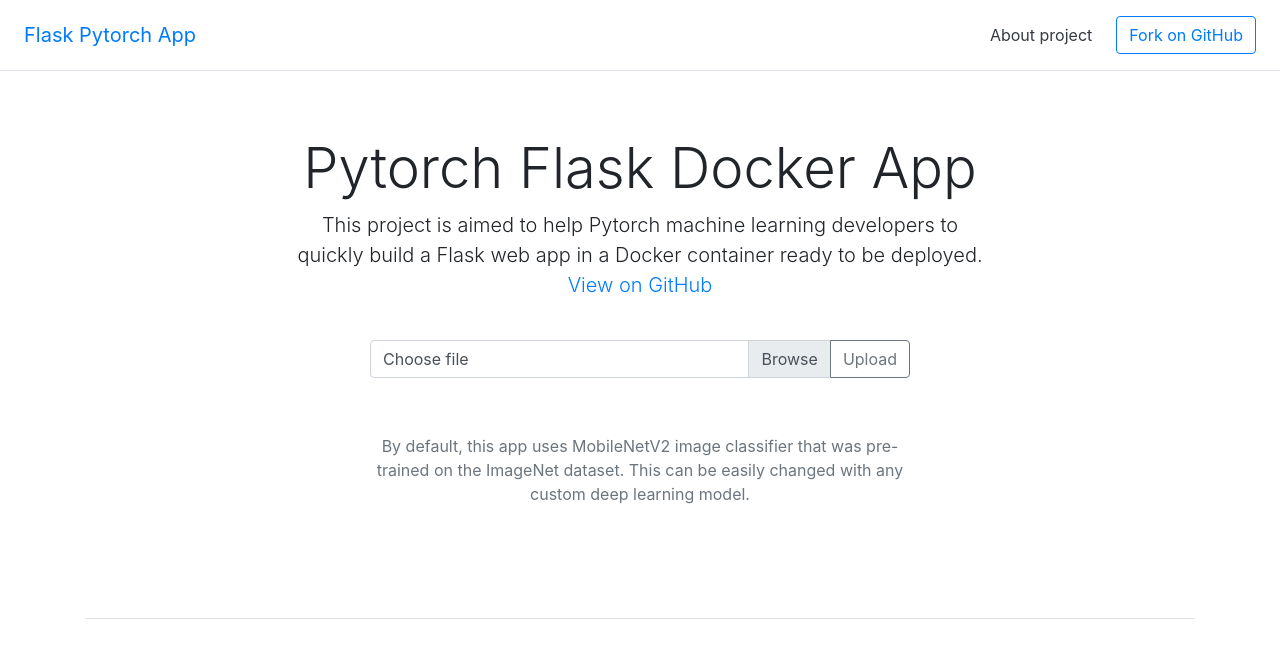
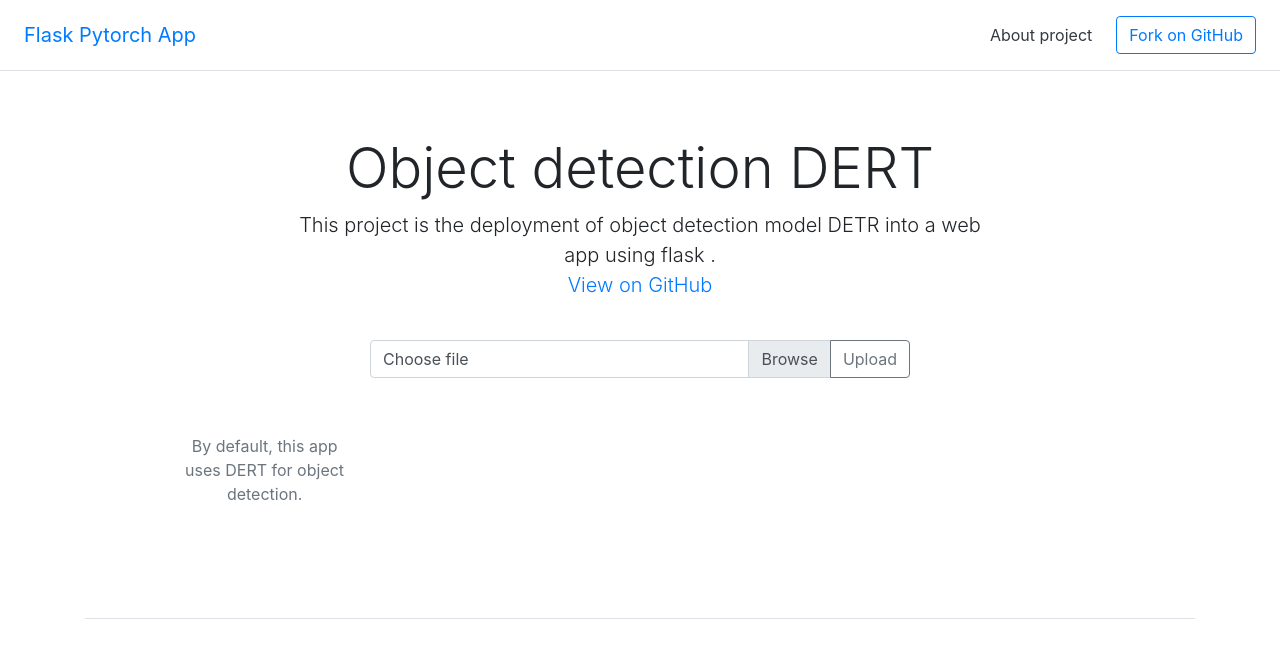
Before and after one commit to maiquangtuan/object_detection_with_dert, a Flask app: page / in a window 1280 px wide. Shown: the top 647 px of the page. Run offline with Flask 2, Linux system fonts and the light colour scheme; parts of the project's set-up code (start-up, migrations or seed data) failed here and were passed over; some libraries are stand-ins or nearby versions.

Commit message:
second commit

```diff
--- a/app.py
+++ b/app.py
@@ -1,7 +1,6 @@
 from flask import Flask, render_template, request
-from models import MobileNet
 import os
-from math import floor
+
 from PIL import Image
 import torch
 from model import *
@@ -31,19 +30,19 @@
         f = request.files['file']
         saveLocation = f.filename
         f.save(saveLocation)
-        image = Image(saveLocation)
+        image = Image.open(saveLocation)
         im = transform(image).unsqueeze(0)
-
-        outputs = model(image)
+        print(im.size)
+        outputs = model(im)
         probas = outputs['pred_logits'].softmax(-1)[0, :, :-1]
         keep = probas.max(-1).values > 0.9
 
-        bboxes_scaled = rescale_bboxes(outputs['pred_boxes'][0, keep], im.size)
+        bboxes_scaled = rescale_bboxes(outputs['pred_boxes'][0, keep], image.size)
         os.remove(saveLocation)
-        plot_results(im, probas[keep], bboxes_scaled)
+        name = plot_results(image, probas[keep], bboxes_scaled)
 
         # respond with the inference
-        return render_template('inference.html', name=inference, confidence=confidence)
+        return render_template('inference.html', name = name)
 
 
 if __name__ == '__main__':
--- a/model.py
+++ b/model.py
@@ -1,9 +1,9 @@
-import math
+
 
 from PIL import Image
 import requests
 import matplotlib.pyplot as plt
-%config InlineBackend.figure_format = 'retina'
+
 
 import ipywidgets as widgets
 from IPython.display import display, clear_output
@@ -58,15 +58,18 @@
 
 def plot_results(pil_img, prob, boxes):
     plt.figure(figsize=(16,10))
-    plt.imshow(pil_img)
+    #plt.imshow(pil_img)
     ax = plt.gca()
     colors = COLORS * 100
+    return_text = ""
     for p, (xmin, ymin, xmax, ymax), c in zip(prob, boxes.tolist(), colors):
         ax.add_patch(plt.Rectangle((xmin, ymin), xmax - xmin, ymax - ymin,
                                    fill=False, color=c, linewidth=3))
         cl = p.argmax()
         text = f'{CLASSES[cl]}: {p[cl]:0.2f}'
+        return_text += ", " + text[:-6]
         ax.text(xmin, ymin, text, fontsize=15,
                 bbox=dict(facecolor='yellow', alpha=0.5))
     plt.axis('off')
     plt.savefig("generated_img.png")
+    return return_text
--- a/requirements.txt
+++ b/requirements.txt
@@ -1,4 +1,3 @@
-math
 torch
 requests
 PIL
--- a/templates/base.html
+++ b/templates/base.html
@@ -34,7 +34,7 @@
       </nav>
       <a
         class="btn btn-outline-primary"
-        href="https://github.com/imadtoubal/Pytorch-Flask-Docker-App"
+        href="https://github.com/maiquangtuan/object_detection_with_dert"
         >Fork on GitHub</a
       >
     </div>
@@ -45,31 +45,21 @@
     <div class="container">
       <footer class="pt-4 my-md-5 pt-md-5 border-top">
         <div class="row">
-          <div class="col-12 col-md">
-            <img
-              class="mb-2"
-              src="http://www.toubal.com/img/toubal-logo.png"
-              alt=""
-              width="150"
-            />
-            <small class="d-block mb-3 text-muted"
-              >© Toubal, Imad Eddine 2019</small
-            >
-          </div>
+
           <div class="col-6 col-md">
             <h5>Links</h5>
             <ul class="list-unstyled text-small">
               <li>
                 <a
                   class="text-muted"
-                  href="https://github.com/imadtoubal/Pytorch-Flask-Docker-App"
+                  href="https://github.com/maiquangtuan/object_detection_with_dert"
                   >Code on GitHub</a
                 >
               </li>
               <li>
                 <a
                   class="text-muted"
-                  href="https://github.com/imadtoubal/Pytorch-Flask-Docker-App/issues"
+                  href="https://github.com/maiquangtuan/object_detection_with_dert/issues"
                   >How to contribute</a
                 >
               </li>
@@ -98,11 +88,9 @@
           <div class="col-6 col-md">
             <h5>About</h5>
             <ul class="list-unstyled text-small">
+
               <li>
-                <a class="text-muted" href="http://www.toubal.com">About me</a>
-              </li>
-              <li>
-                <a class="text-muted" href="https://www.github.com/imadtoubal"
+                <a class="text-muted" href="https://github.com/maiquangtuan"
                   >GitHub</a
                 >
               </li>
--- a/templates/index.html
+++ b/templates/index.html
@@ -4,11 +4,10 @@
 <div class="row">
   <div class="col-sm-8 offset-sm-2">
     <div class="pricing-header px-3 py-3 pt-md-5 pb-md-4 mx-auto text-center">
-      <h1 class="display-4">Pytorch Flask Docker App</h1>
-      <p class="lead">This project is aimed to help Pytorch machine learning developers to quickly build a Flask
-        web app
-        in a Docker container ready to be deployed. <br> <a
-          href="https://github.com/imadtoubal/Pytorch-Flask-Docker-App"> View on GitHub</a></p>
+      <h1 class="display-4">Object detection DERT</h1>
+      <p class="lead">This project is the deployment of object detection model DETR into a web app using flask .
+         <br> <a
+          href="https://github.com/maiquangtuan/object_detection_with_dert"> View on GitHub</a></p>
     </div>
   </div>
 </div>
@@ -32,8 +31,7 @@
     <div class="col-sm-6 offset-sm-3 my-5">
       <center>
         <p class="text-muted">
-          By default, this app uses MobileNetV2 image classifier that was pre-trained on the ImageNet dataset.
-          This can be easily changed with any custom deep learning model.
+          By default, this app uses DERT for object detection.
         </p>
       </center>
     </div>
--- a/templates/inference.html
+++ b/templates/inference.html
@@ -4,7 +4,9 @@
 
 <div class="pricing-header px-3 py-3 pt-md-5 pb-md-4 mx-auto text-center">
     <p class="lead">File uploaded successfully. You have uploaded an image of</p>
-    <h1 class="display-4"><img src="generated.png"  width="460" height="345"></h1>
+    <h1 class="display-4"> The image include {{name}}"</h1>
+    <p><img src="generated_img.png" ></p>
+
     <p class="mt-5"> <a href="/">Try again</a></p>
 </div>
 
```
Also changed, not shown: templates/about.html (+4 -8 lines).
